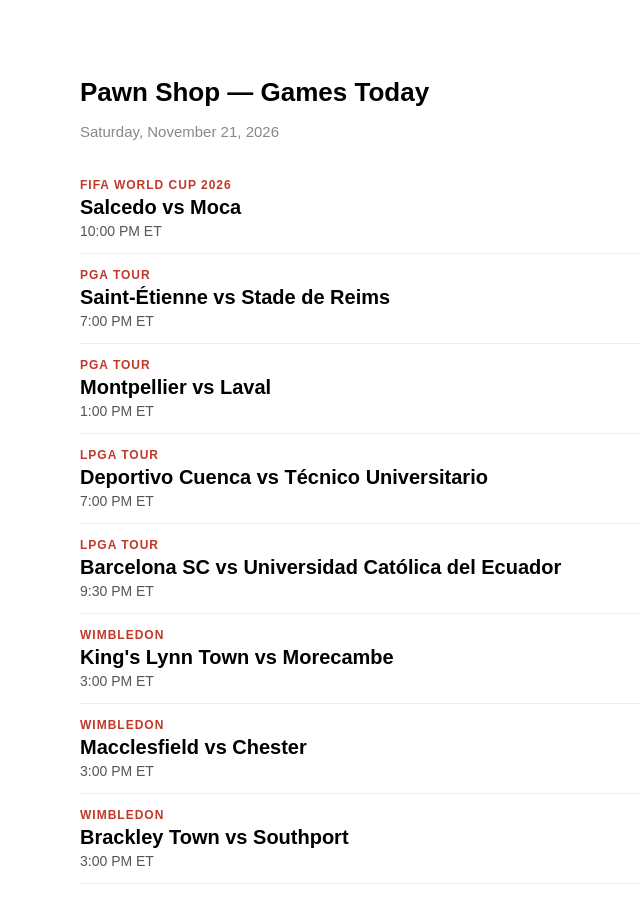
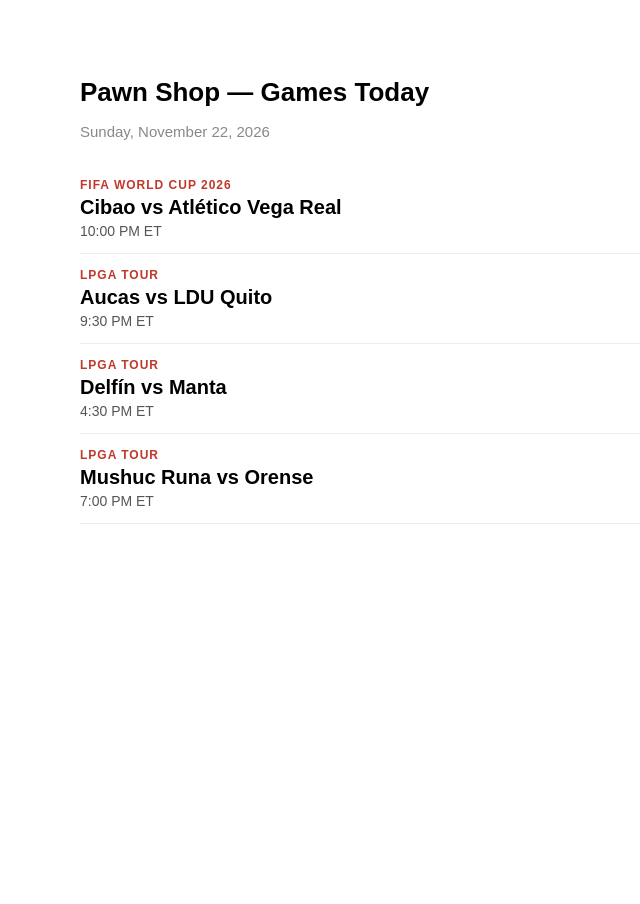
Before and after one commit to martinrosas/pawnshop-games, a plain HTML site: page index.html in a window 1280 px wide. Shown: the whole page, without its empty margins (160-800 px from the left). After the commit the page ends 800 px from the top, so only its background shows below. Drawn offline with Linux system fonts and the light colour scheme.

Commit message:
Daily games update 2026-11-22

```diff
--- a/index.html
+++ b/index.html
@@ -16,7 +16,7 @@
 </head>
 <body>
   <h1>Pawn Shop — Games Today</h1>
-  <p class="date">Saturday, November 21, 2026</p>
-  <div class="game"><div class="league">FIFA World Cup 2026</div><div class="matchup">Salcedo vs Moca</div><div class="time">10:00 PM ET</div></div><div class="game"><div class="league">PGA Tour</div><div class="matchup">Saint-Étienne vs Stade de Reims</div><div class="time">7:00 PM ET</div></div><div class="game"><div class="league">PGA Tour</div><div class="matchup">Montpellier vs Laval</div><div class="time">1:00 PM ET</div></div><div class="game"><div class="league">LPGA Tour</div><div class="matchup">Deportivo Cuenca vs Técnico Universitario</div><div class="time">7:00 PM ET</div></div><div class="game"><div class="league">LPGA Tour</div><div class="matchup">Barcelona SC vs Universidad Católica del Ecuador</div><div class="time">9:30 PM ET</div></div><div class="game"><div class="league">Wimbledon</div><div class="matchup">King's Lynn Town vs Morecambe</div><div class="time">3:00 PM ET</div></div><div class="game"><div class="league">Wimbledon</div><div class="matchup">Macclesfield vs Chester</div><div class="time">3:00 PM ET</div></div><div class="game"><div class="league">Wimbledon</div><div class="matchup">Brackley Town vs Southport</div><div class="time">3:00 PM ET</div></div>
+  <p class="date">Sunday, November 22, 2026</p>
+  <div class="game"><div class="league">FIFA World Cup 2026</div><div class="matchup">Cibao vs Atlético Vega Real</div><div class="time">10:00 PM ET</div></div><div class="game"><div class="league">LPGA Tour</div><div class="matchup">Aucas vs LDU Quito</div><div class="time">9:30 PM ET</div></div><div class="game"><div class="league">LPGA Tour</div><div class="matchup">Delfín vs Manta</div><div class="time">4:30 PM ET</div></div><div class="game"><div class="league">LPGA Tour</div><div class="matchup">Mushuc Runa vs Orense</div><div class="time">7:00 PM ET</div></div>
 </body>
 </html>
```
